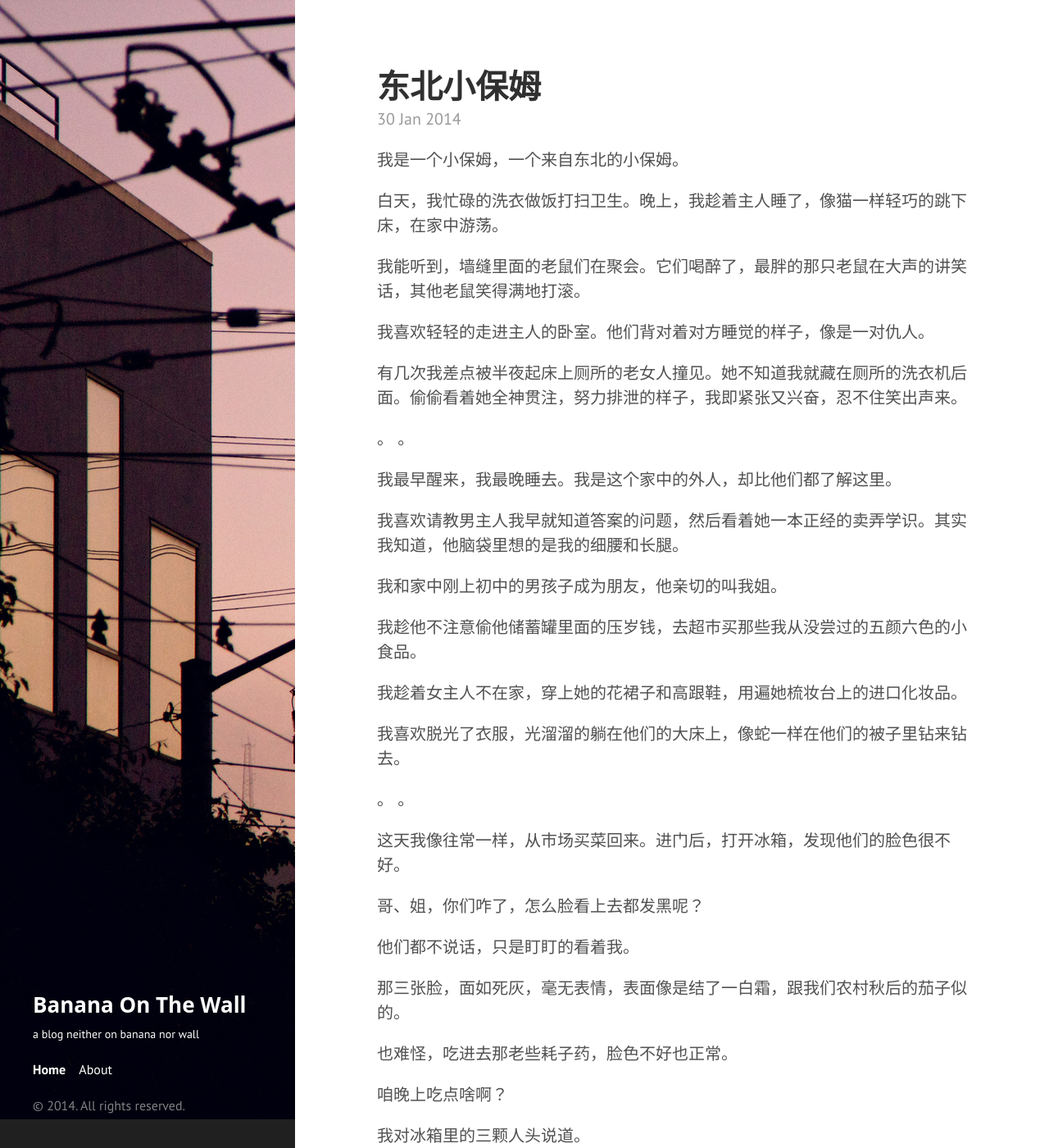
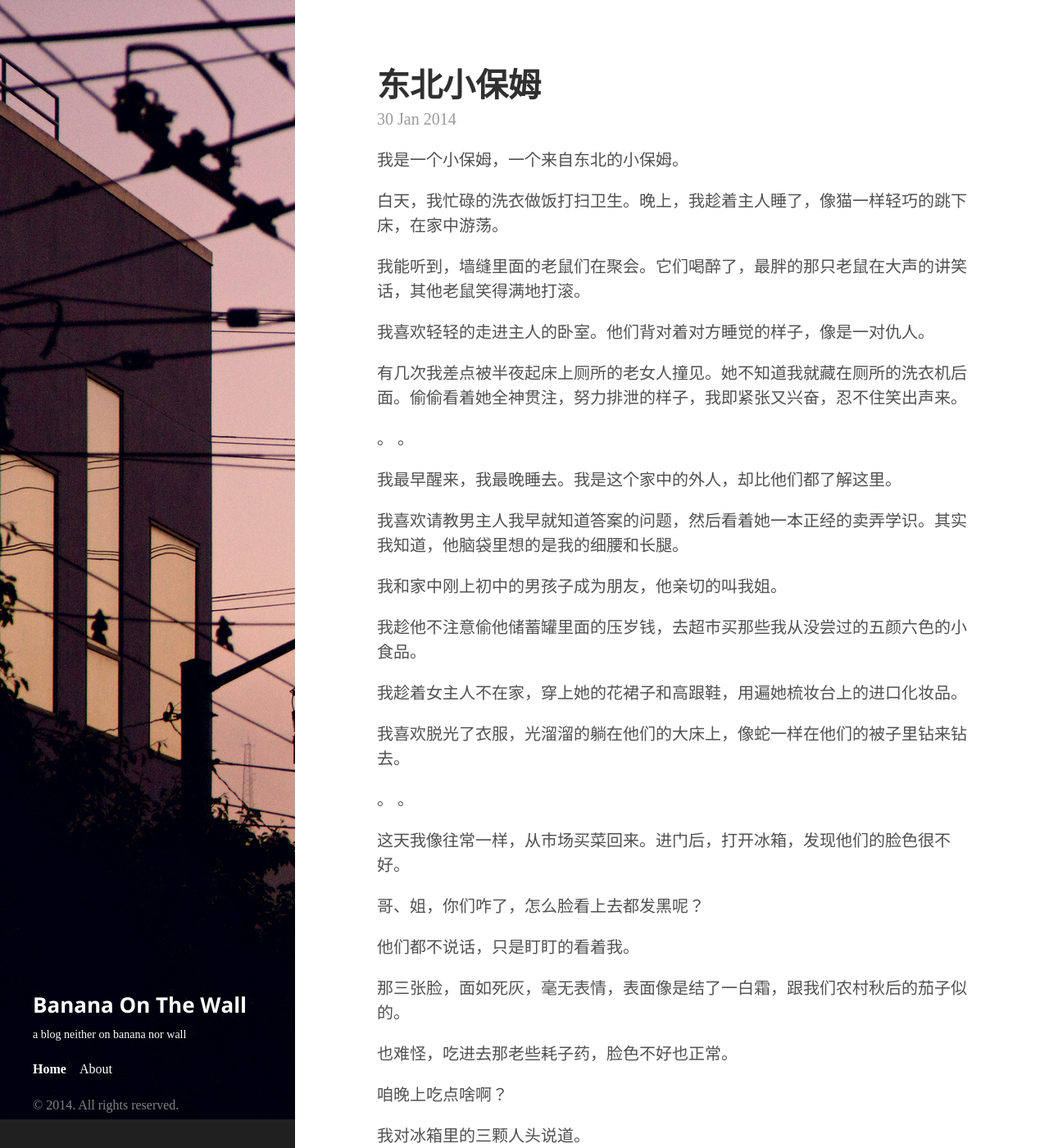
Before and after one commit to BananaOnTheWall/bananaonthewall.github.io, a Jekyll site: the page built from index.html, in a window 1280 px wide and 1400 px high. Shown: the whole window at 82% size. Built offline with Jekyll 4.4.1, drawn with Linux system fonts in a browser that asks for light colours; some web fonts are replaced; Markdown is read by kramdown in place of the engine named in the settings; the list of posts is cut into pages by our own code.

Commit message:
font family

```diff
--- a/_includes/head.html
+++ b/_includes/head.html
@@ -17,7 +17,7 @@
   <link rel="stylesheet" href="/public/css/poole.css">
   <link rel="stylesheet" href="/public/css/syntax.css">
   <link rel="stylesheet" href="/public/css/hyde.css">
-  <link rel="stylesheet" href="http://fonts.googleapis.com/css?family=PT+Sans:400,400italic,700|Abril+Fatface">
+  <link href='http://fonts.googleapis.com/css?family=Droid+Serif:400,700|Open+Sans:400,700,300' rel='stylesheet' type='text/css'>
 
   <!-- Icons -->
   <link rel="apple-touch-icon-precomposed" sizes="144x144" href="/public/apple-touch-icon-144-precomposed.png">
--- a/public/css/hyde.css
+++ b/public/css/hyde.css
@@ -32,7 +32,7 @@
  */
 
 html {
-  font-family: "PT Sans", Helvetica, Arial, sans-serif;
+  font-family: 'Droid Serif', serif;
 }
 @media (min-width: 48rem) {
   html {
@@ -81,7 +81,7 @@
 .sidebar-about h1 {
   color: #fff;
   margin-top: 0;
-  font-family: 'Open Sans';
+  font-family: 'Open Sans', sans-serif;
   font-size: 1.3em;
 }
 
```
